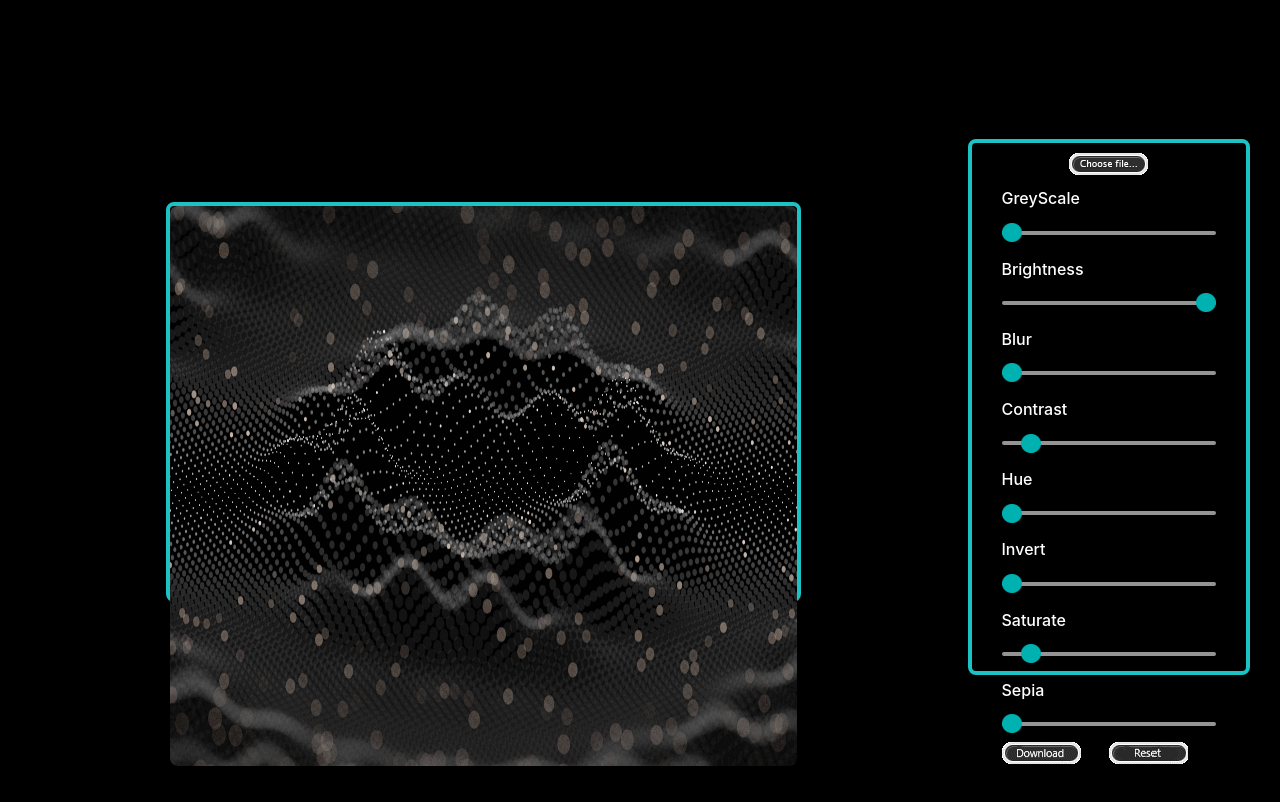
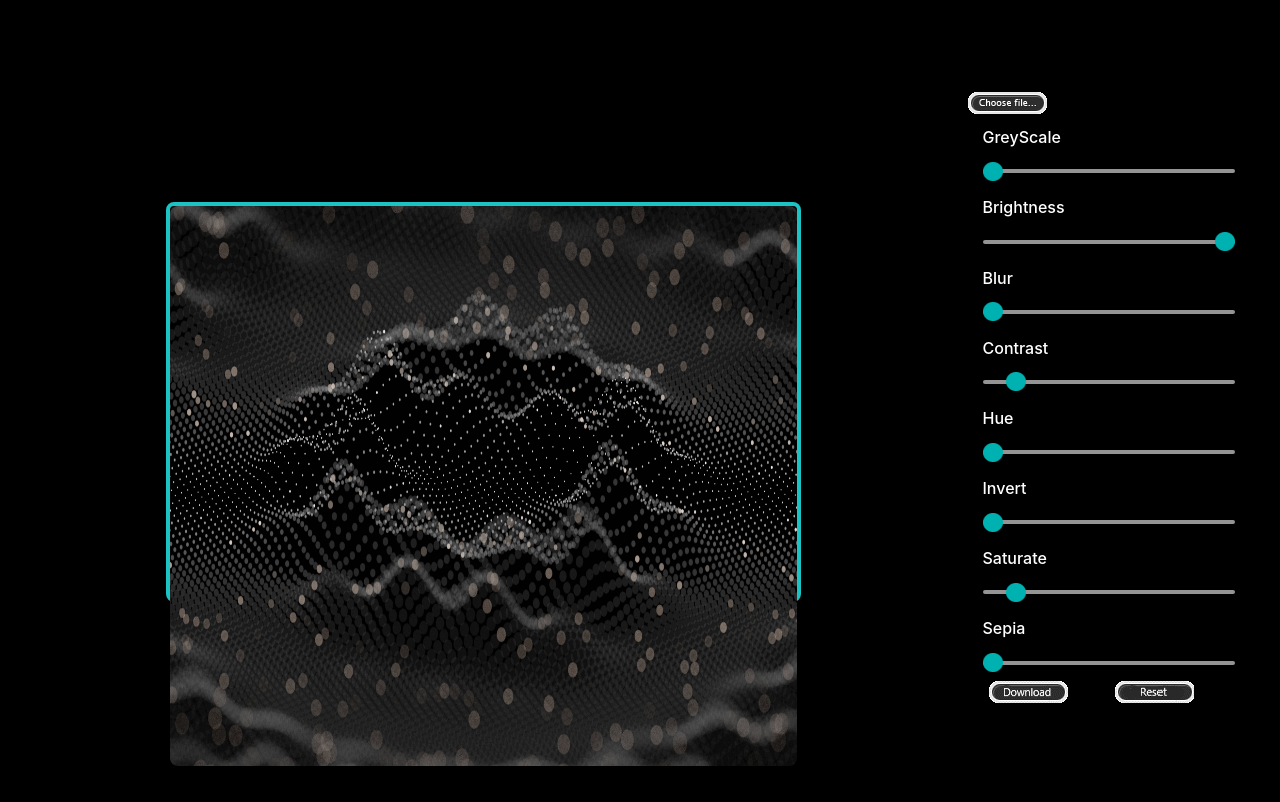
Before and after one commit to KusumaKalyan/WebApps, a Django app: page /editPage in a window 1280 px wide. Run offline with Django 3.2, Linux system fonts and the light colour scheme; some libraries are stand-ins or nearby versions.

Commit message:
trying to change

```diff
--- a/FotoEditor/templates/FotoEditor/editPage.html
+++ b/FotoEditor/templates/FotoEditor/editPage.html
@@ -87,7 +87,7 @@
           </div>
         </div>
         <div class="col-xs-12 col-sm-3 col-md-3 col-lg-3">
-          <div class="container-fluid edit-tools">
+          <div class="container-fluid>
             <div style="text-align: center; padding-top:10px;">
               <label class="cabinet">
                 <input class="file" type="file" id="img" name="img" accept="image/*" onchange="onFileSelected(event)">
```
